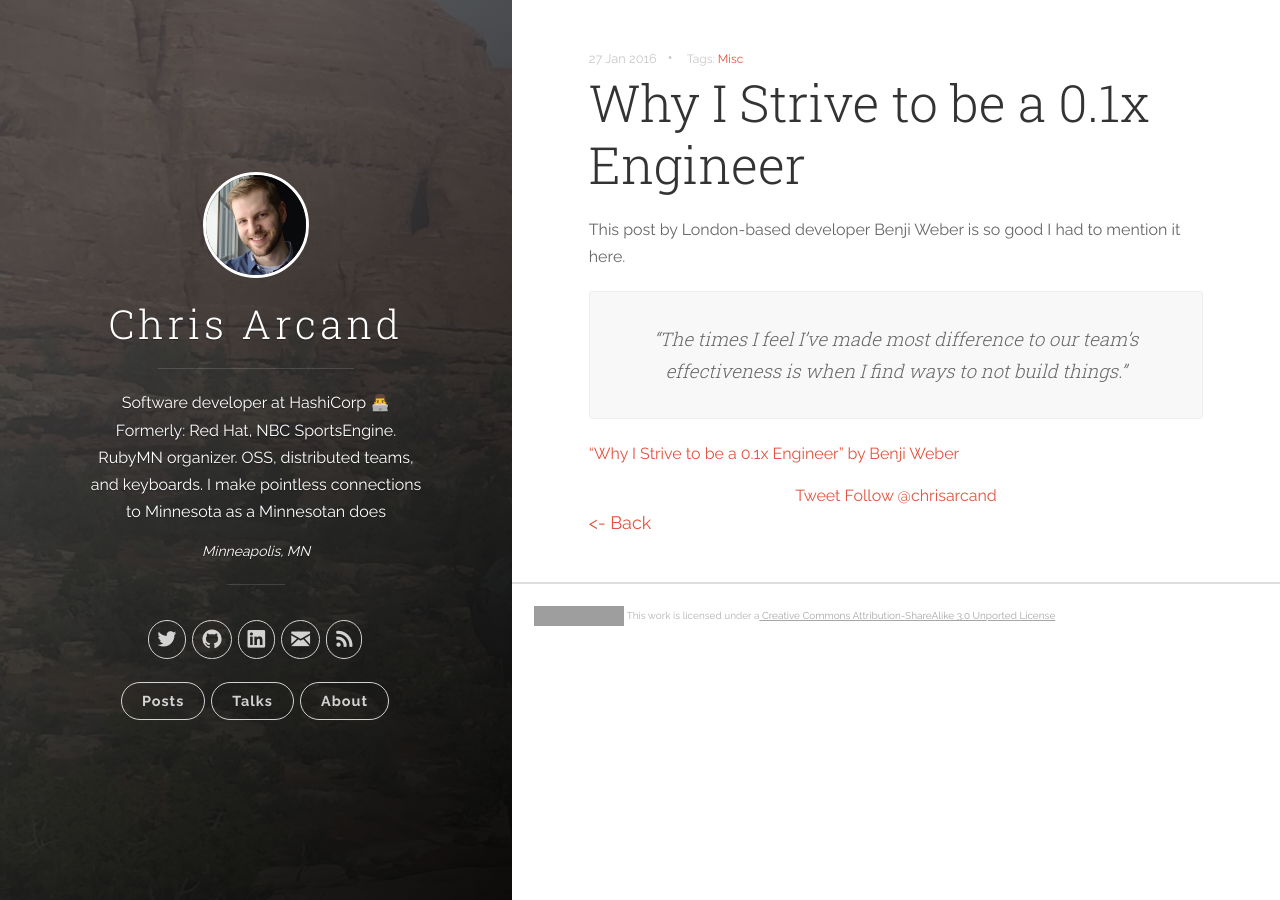
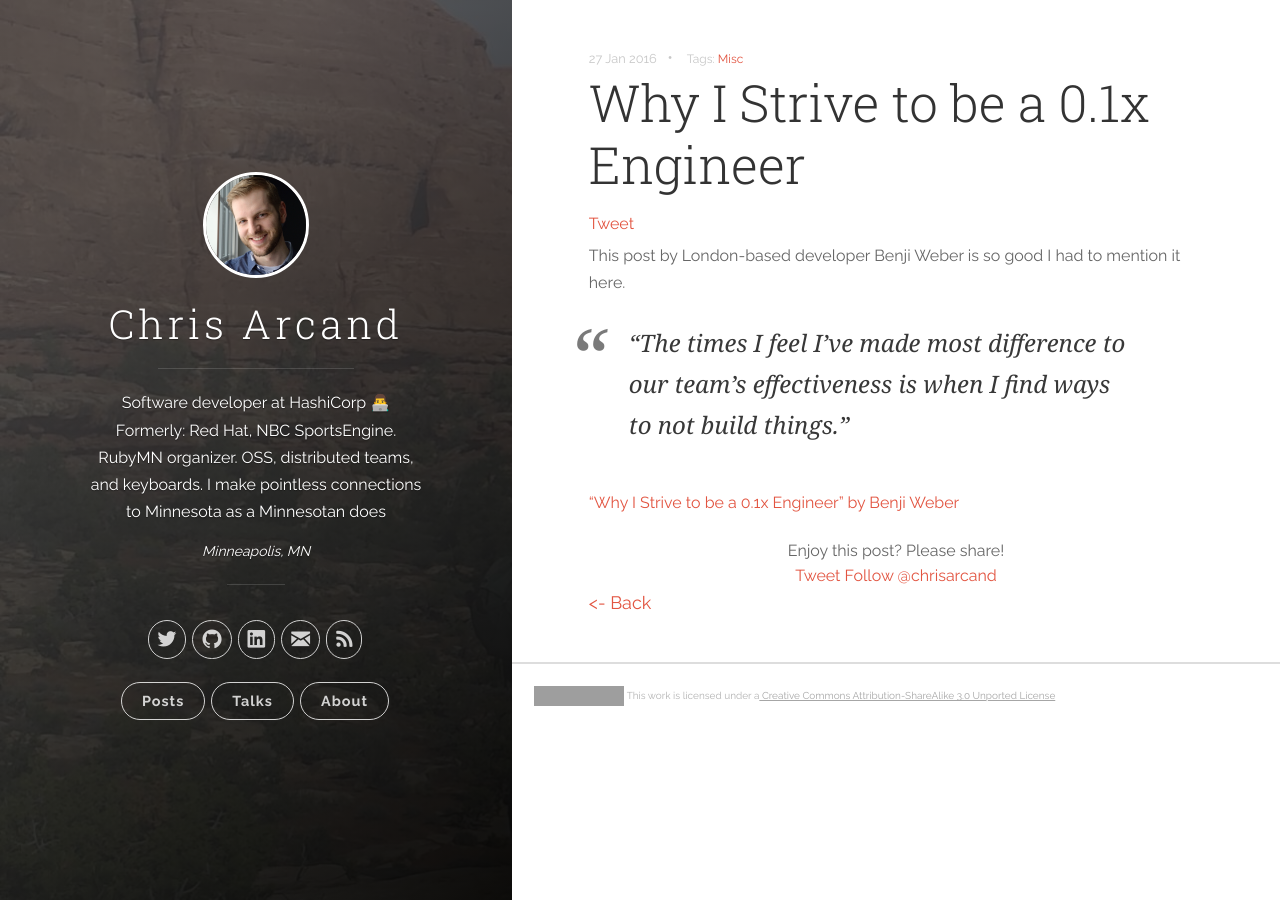
Before and after one commit to chrisarcand/chrisarcand.github.io, a Jekyll site: the page built from _posts/2016-01-27-why-i-strive-to-be-a-01x-engineer.md, in a window 1280 px wide. Built offline with Jekyll 4.4.1, drawn with Linux system fonts in a browser that asks for light colours; nearby versions of some CDN libraries; comment, search, counter and statistics services are not loaded; grey boxes are pictures that could not be loaded.

Commit message:
Interview your interviewers post, new blockquotes

```diff
--- a/_layouts/post.html
+++ b/_layouts/post.html
@@ -9,11 +9,19 @@ layout: default
     <h1 class="post-title">{{ page.title }}</h1>
   </header>
 
+  <div style="margin-bottom: 10px;">
+    <a href="https://twitter.com/share" class="twitter-share-button"{count} data-via="chrisarcand" data-size="large" data-dnt="true">Tweet</a>
+    <script>!function(d,s,id){var js,fjs=d.getElementsByTagName(s)[0],p=/^http:/.test(d.location)?'http':'https';if(!d.getElementById(id)){js=d.createElement(s);js.id=id;js.src=p+'://platform.twitter.com/widgets.js';fjs.parentNode.insertBefore(js,fjs);}}(document, 'script', 'twitter-wjs');</script>
+    <!-- <a href="https://twitter.com/chrisarcand" class="twitter-follow-button" data-show-count="false" data-size="large" data-dnt="true">Follow @chrisarcand</a> -->
+    <!-- <script>!function(d,s,id){var js,fjs=d.getElementsByTagName(s)[0],p=/^http:/.test(d.location)?'http':'https';if(!d.getElementById(id)){js=d.createElement(s);js.id=id;js.src=p+'://platform.twitter.com/widgets.js';fjs.parentNode.insertBefore(js,fjs);}}(document, 'script', 'twitter-wjs');</script> -->
+  </div>
+
   <section class="post">
     {{ content }}
   </section>
 
   <div style="text-align: center; margin-bottom: 10px;">
+    <p style="margin-bottom: .25em;">Enjoy this post? Please share!</p>
     <a href="https://twitter.com/share" class="twitter-share-button"{count} data-via="chrisarcand" data-size="large" data-dnt="true">Tweet</a>
     <script>!function(d,s,id){var js,fjs=d.getElementsByTagName(s)[0],p=/^http:/.test(d.location)?'http':'https';if(!d.getElementById(id)){js=d.createElement(s);js.id=id;js.src=p+'://platform.twitter.com/widgets.js';fjs.parentNode.insertBefore(js,fjs);}}(document, 'script', 'twitter-wjs');</script>
     <a href="https://twitter.com/chrisarcand" class="twitter-follow-button" data-show-count="false" data-size="large" data-dnt="true">Follow @chrisarcand</a>
--- a/css/main.css
+++ b/css/main.css
@@ -65,12 +65,41 @@ h1 {
 }
 
 blockquote {
-  padding: 1.5em;
-  line-height: 1.5em;
+  font-family: Georgia, serif;
+  font-size: 24px;
+  font-style: italic;
+  width: 500px;
+  margin: 0.25em 0;
+  padding: 0.25em 40px;
+  line-height: 1.45;
+  position: relative;
+  color: #383838;
 }
 
-blockquote p {
-  font-size: .9em;
+blockquote:before {
+  display: block;
+  content: "\201C";
+  font-size: 80px;
+  position: absolute;
+  left: -20px;
+  top: -20px;
+  color: #7a7a7a;
+}
+
+blockquote cite {
+  color: #999999;
+  font-size: 14px;
+  display: block;
+  margin-top: 5px;
+}
+
+blockquote cite:before {
+  content: "\2014 \2009";
+}
+
+blockquote .twitter-share-button {
+  display: block;
+  margin-top: 5px;
 }
 
 .navigation--social {
--- a/css/uno.css
+++ b/css/uno.css
@@ -22,12 +22,12 @@ body {
 ol, ul {
 	list-style: none; }
 
-blockquote, q {
+/* blockquote, q {
 	quotes: none; }
 
 blockquote:before, blockquote:after {
 	content: '';
-	content: none; }
+	content: none; } */
 
 q:before, q:after {
 	content: '';
@@ -989,7 +989,7 @@ strong {
 em {
 	font-style: italic; }
 
-blockquote {
+/* blockquote {
 	margin: 1em 0;
 	padding: 2em 0;
 	background: #f8f8f8;
@@ -1001,7 +1001,7 @@ blockquote {
 	font-size: 1.3em;
 	text-align: center; }
 	blockquote p:last-child {
-		margin-bottom: 0; }
+		margin-bottom: 0; } */
 
 ol, ul {
 	margin: 0 0 1.3em 2.5em; }
```
Also changed, not shown: _posts/2019-03-08-interview-your-interviewers.md (added, +64 -0 lines).
